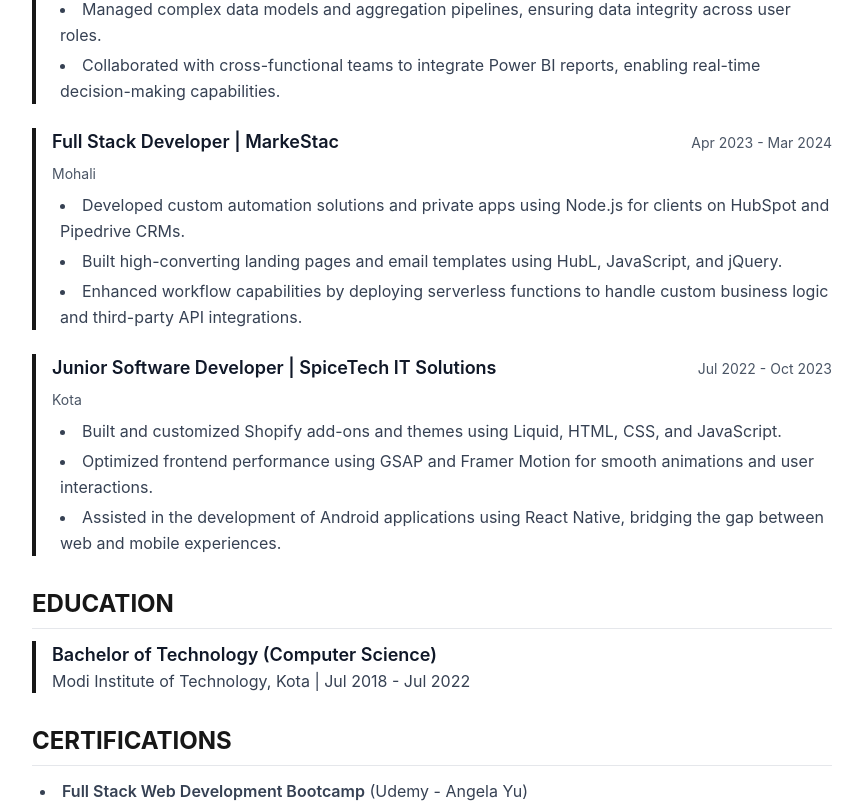
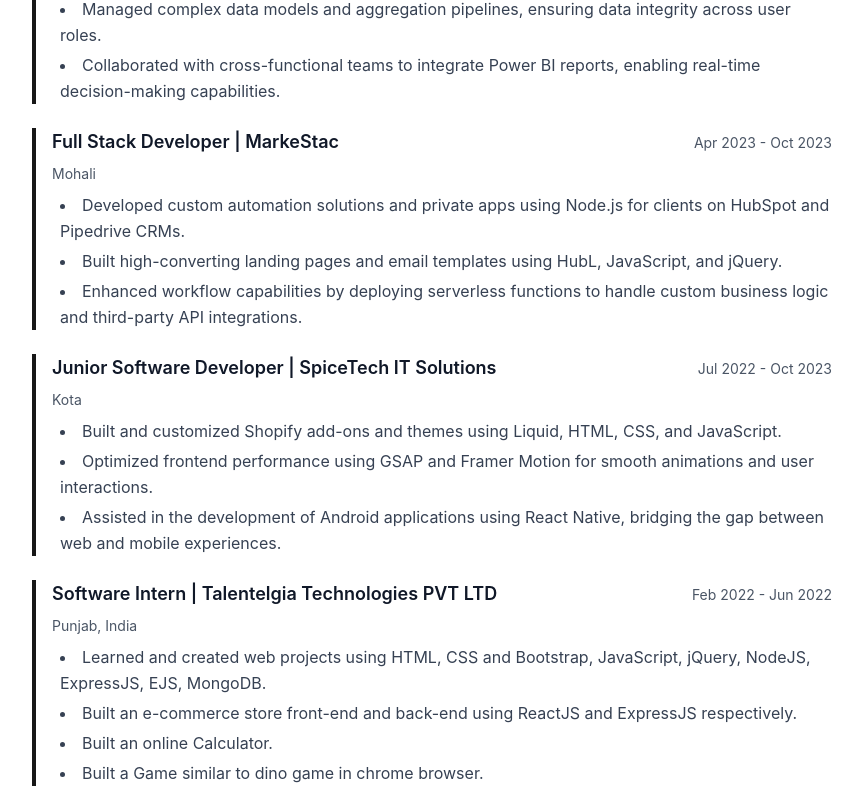
Before and after one commit to ajay-develops/my-resume, a Next.js app: page / in a window 1280 px wide. Shown: the part 2298-3101 px from the top of the page, without its empty margins (208-1071 px from the left). Built offline with nearby package versions, Linux system fonts and the light colour scheme.

Commit message:
Add Talentelgia Technologies Software Intern internship experience

```diff
--- a/src/data/resume.ts
+++ b/src/data/resume.ts
@@ -179,7 +179,7 @@ export const resumeData: ResumeData = {
       position: "Full Stack Developer",
       location: "Mohali",
       startDate: "Apr 2023",
-      endDate: "Mar 2024",
+      endDate: "Oct 2023",
       responsibilities: [
         "Developed custom automation solutions and private apps using Node.js for clients on HubSpot and Pipedrive CRMs.",
         "Built high-converting landing pages and email templates using HubL, JavaScript, and jQuery.",
@@ -196,6 +196,19 @@ export const resumeData: ResumeData = {
         "Built and customized Shopify add-ons and themes using Liquid, HTML, CSS, and JavaScript.",
         "Optimized frontend performance using GSAP and Framer Motion for smooth animations and user interactions.",
         "Assisted in the development of Android applications using React Native, bridging the gap between web and mobile experiences.",
+      ],
+    },
+    {
+      company: "Talentelgia Technologies PVT LTD",
+      position: "Software Intern",
+      location: "Punjab, India",
+      startDate: "Feb 2022",
+      endDate: "Jun 2022",
+      responsibilities: [
+        "Learned and created web projects using HTML, CSS and Bootstrap, JavaScript, jQuery, NodeJS, ExpressJS, EJS, MongoDB.",
+        "Built an e-commerce store front-end and back-end using ReactJS and ExpressJS respectively.",
+        "Built an online Calculator.",
+        "Built a Game similar to dino game in chrome browser.",
       ],
     },
   ],
```
